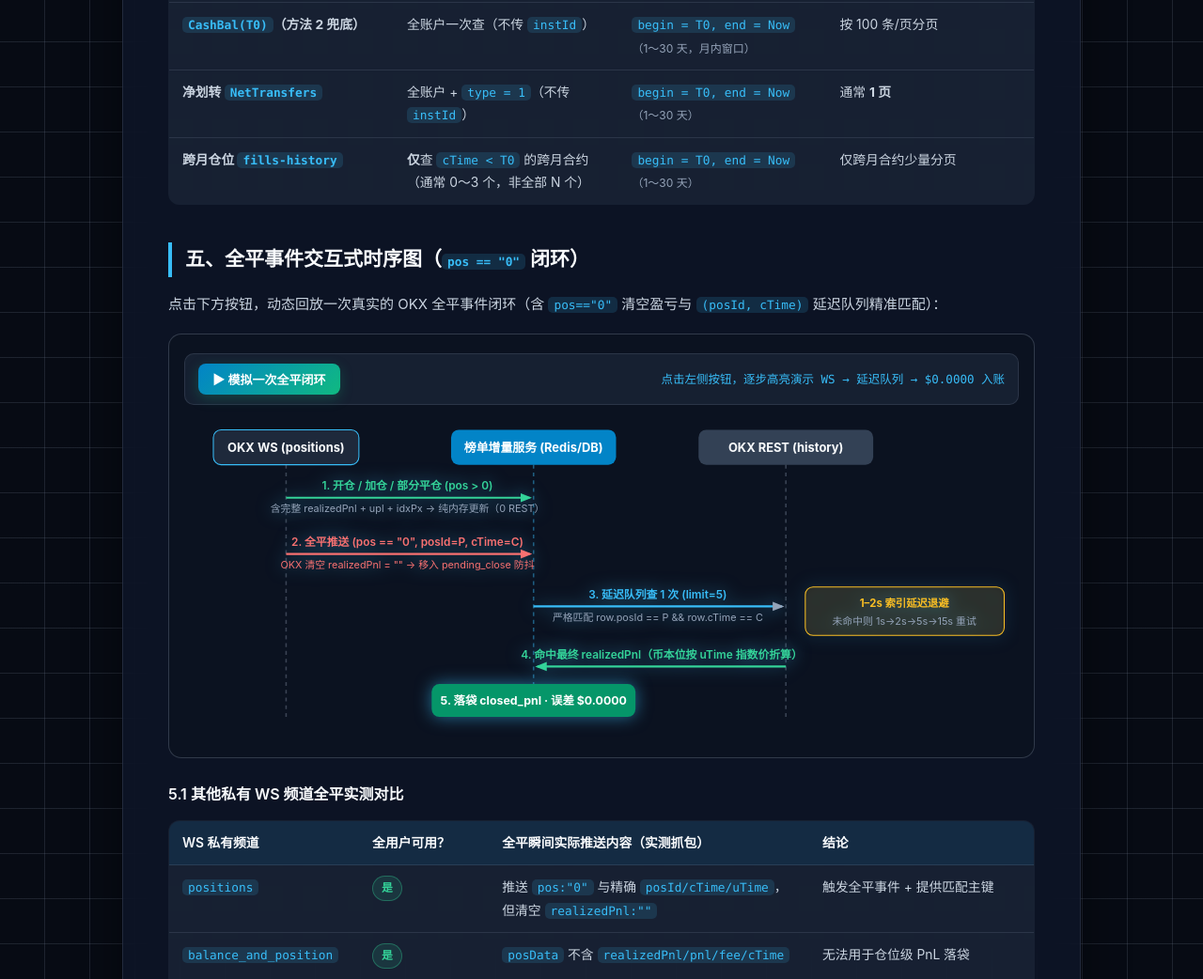
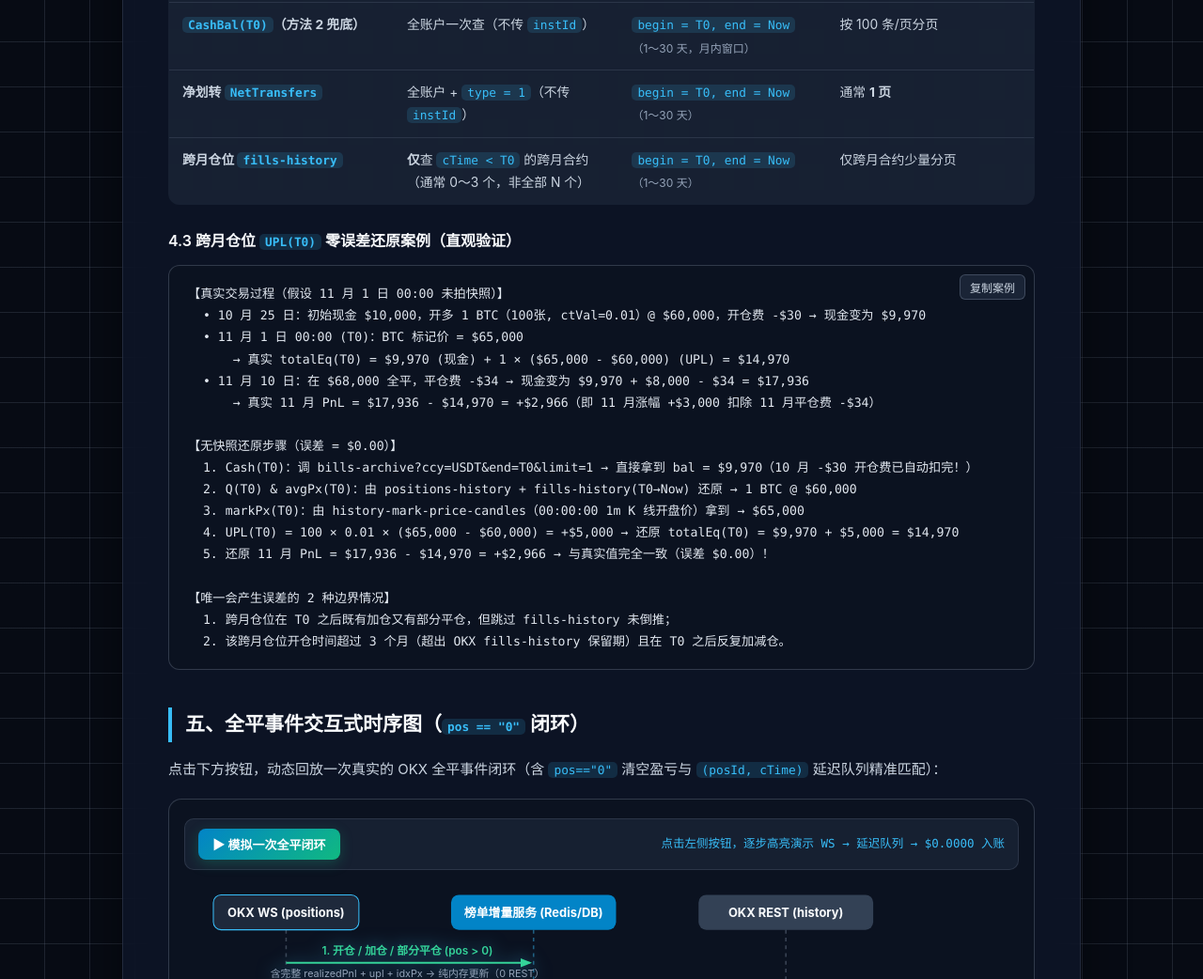
Before and after one commit to sydowma/okx-pnl-verifier, a plain HTML site: page report.html in a window 1280 px wide. Shown: the part 3795-4837 px from the top of the page at 94% size. Drawn offline with Linux system fonts and the light colour scheme.

Commit message:
docs: add worked cross-month UPL(T0) zero-error example to report.html and REPORT.md

```diff
--- a/report.html
+++ b/report.html
@@ -858,6 +858,28 @@
           </tr>
         </tbody>
       </table>
+
+      <h3>4.3 跨月仓位 <code>UPL(T0)</code> 零误差还原案例（直观验证）</h3>
+      <div class="formula-wrap">
+        <button class="copy-btn" onclick="copyFormula(this)">复制案例</button>
+        <div class="formula-box">【真实交易过程（假设 11 月 1 日 00:00 未拍快照）】
+  • 10 月 25 日：初始现金 $10,000，开多 1 BTC（100张, ctVal=0.01）@ $60,000，开仓费 -$30 → 现金变为 $9,970
+  • 11 月 1 日 00:00 (T0)：BTC 标记价 = $65,000
+      → 真实 totalEq(T0) = $9,970 (现金) + 1 × ($65,000 - $60,000) (UPL) = $14,970
+  • 11 月 10 日：在 $68,000 全平，平仓费 -$34 → 现金变为 $9,970 + $8,000 - $34 = $17,936
+      → 真实 11 月 PnL = $17,936 - $14,970 = +$2,966（即 11 月涨幅 +$3,000 扣除 11 月平仓费 -$34）
+
+【无快照还原步骤（误差 = $0.00）】
+  1. Cash(T0)：调 bills-archive?ccy=USDT&amp;end=T0&amp;limit=1 → 直接拿到 bal = $9,970（10 月 -$30 开仓费已自动扣完！）
+  2. Q(T0) &amp; avgPx(T0)：由 positions-history + fills-history(T0→Now) 还原 → 1 BTC @ $60,000
+  3. markPx(T0)：由 history-mark-price-candles（00:00:00 1m K 线开盘价）拿到 → $65,000
+  4. UPL(T0) = 100 × 0.01 × ($65,000 - $60,000) = +$5,000 → 还原 totalEq(T0) = $9,970 + $5,000 = $14,970
+  5. 还原 11 月 PnL = $17,936 - $14,970 = +$2,966 → 与真实值完全一致（误差 $0.00）！
+
+【唯一会产生误差的 2 种边界情况】
+  1. 跨月仓位在 T0 之后既有加仓又有部分平仓，但跳过 fills-history 未倒推；
+  2. 该跨月仓位开仓时间超过 3 个月（超出 OKX fills-history 保留期）且在 T0 之后反复加减仓。</div>
+      </div>
     </section>
 
     <!-- SECTION 5 -->
```
Also changed, not shown: 1 other file.
